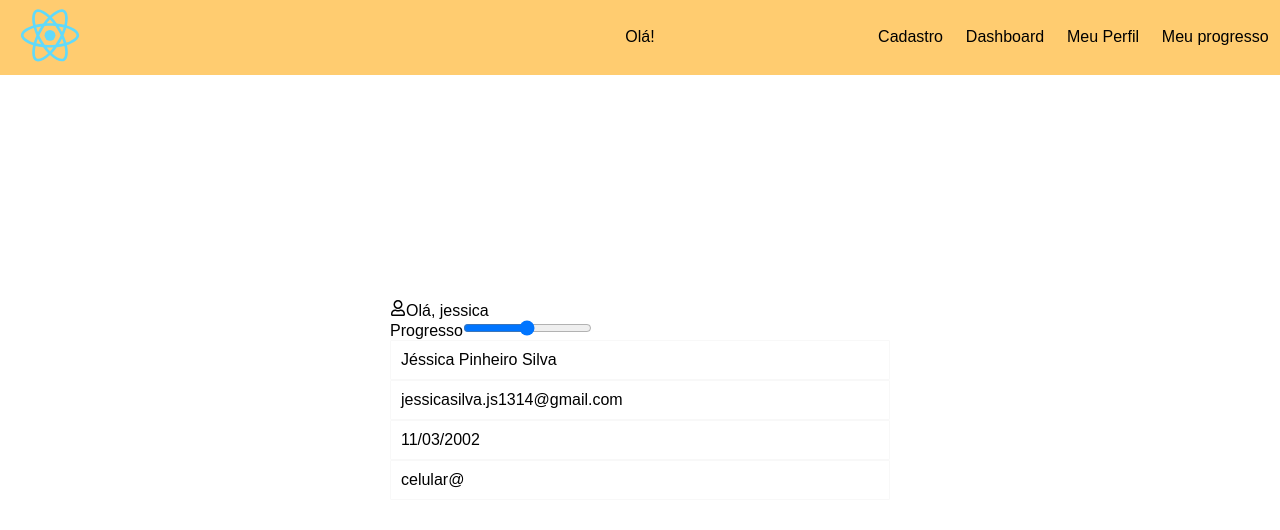
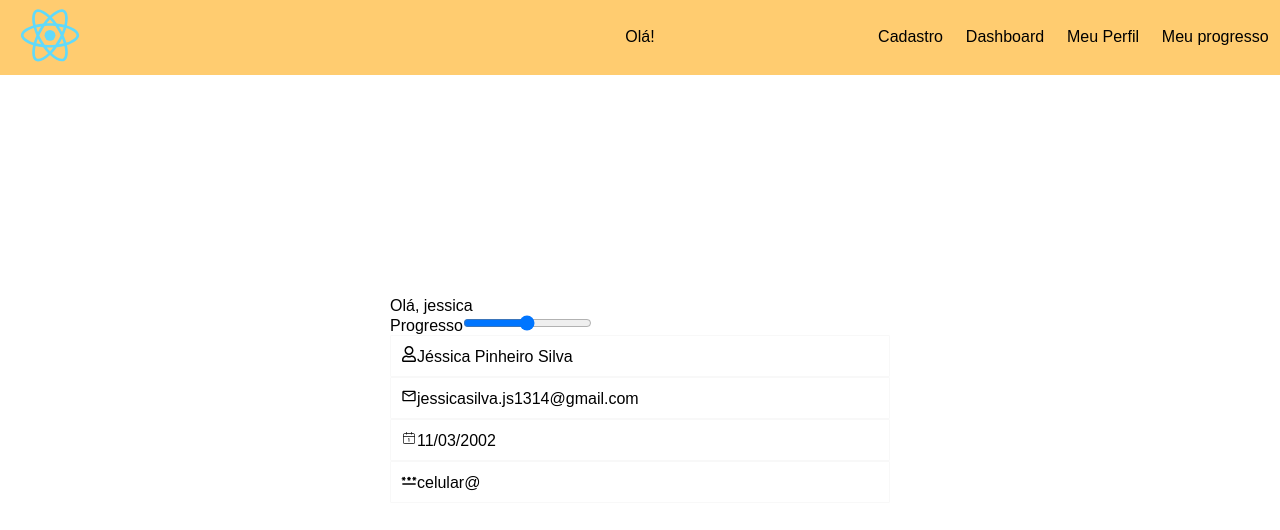
Before and after one commit to jessicapinheiro-s/meu-app-do-react-ativ-exte, a React (Create React App) app: page /meuPerfil in a window 1280 px wide. Shown: the top 530 px of the page. Built offline with nearby package versions, Linux system fonts and the light colour scheme.

Commit message:
inserindo icons nas info do meu perfil

```diff
--- a/src/Pages/meuPerfil.tsx
+++ b/src/Pages/meuPerfil.tsx
@@ -1,7 +1,13 @@
 import { Link } from 'react-router-dom';
 import MenuHeader from '../components/header/header';
 import React from "react";
-import { FaRegUser  } from "react-icons/fa";
+import { FaRegUser } from "react-icons/fa";
+import { MdOutlineMail } from "react-icons/md";
+import { MdOutlinePassword } from "react-icons/md";
+import { CiCalendarDate } from "react-icons/ci";
+
+
+
 import Li from '../components/lista-item/li';
 interface MeuPerfilProps {
     nome: string;
@@ -13,27 +19,24 @@ export default function MeuPerfil(props: MeuPerfilProps) {
             <MenuHeader />
             <div className='container-meu-perfil'>
                 <div>
-                    <span>
-                        <FaRegUser/>
-                    </span>
                     <span>Olá, {props.nome}</span>
                 </div>
                 <div className='info'>
                     <div>
                         <span>Progresso</span>
                         <input
-                        min="0"
-                        max="100"
-                        step="1"
-                        type="range"
-                        readOnly/>
+                            min="0"
+                            max="100"
+                            step="1"
+                            type="range"
+                            readOnly />
                     </div>
                     <div className='Info-List'>
                         <ul>
-                            <Li title='Jéssica Pinheiro Silva'/>
-                            <Li title='jessicasilva.js1314@gmail.com'/>
-                            <Li title='11/03/2002'/>
-                            <Li title='celular@'/>
+                            <Li icon={<FaRegUser />} title='Jéssica Pinheiro Silva' />
+                            <Li icon={<MdOutlineMail />}title='jessicasilva.js1314@gmail.com' />
+                            <Li icon={<CiCalendarDate />}title='11/03/2002' />
+                            <Li icon={<MdOutlinePassword />}title='celular@' />
                         </ul>
                     </div>
                 </div>
--- a/src/components/lista-item/li.tsx
+++ b/src/components/lista-item/li.tsx
@@ -3,11 +3,11 @@ import '../../styles/style.css';
 
 interface liProps{
     title:string;
+    icon?:React.ReactNode;
 }
 
 export default function Li(props: liProps) {
     return (
-    <li>{props.title}</li>
-
+    <li>{props.icon}{props.title} </li>
     )
 }
```
